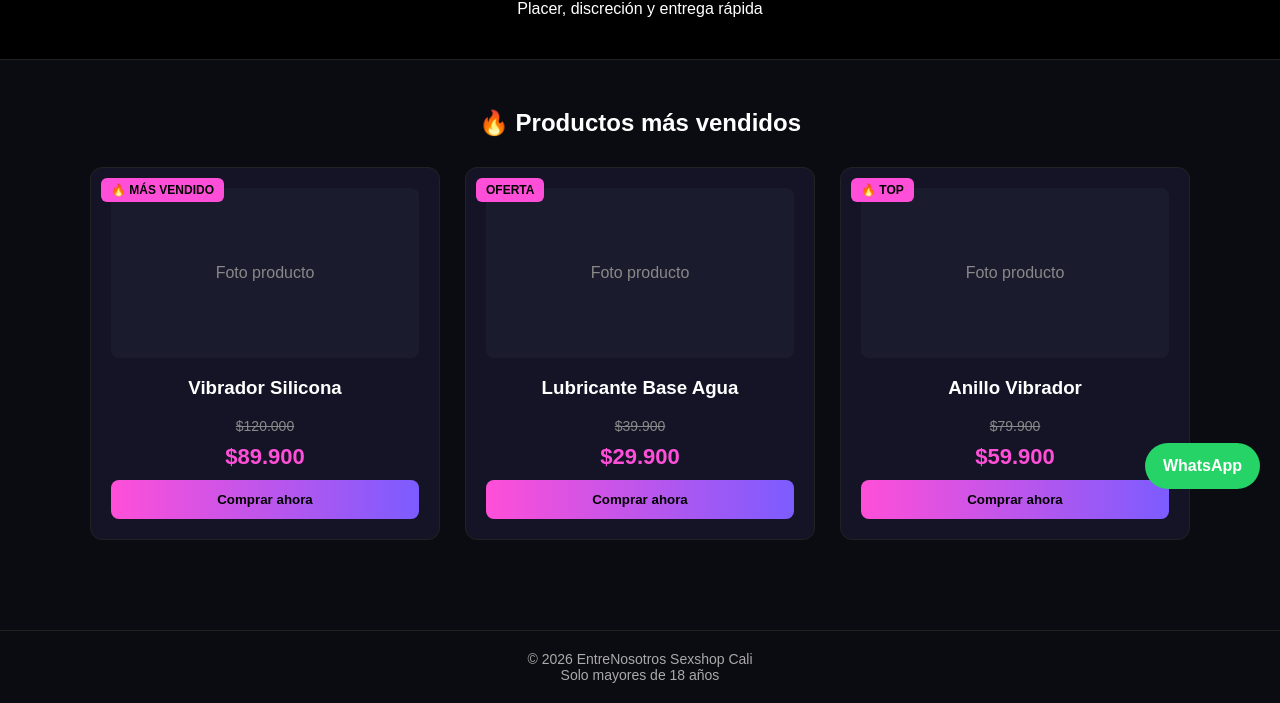
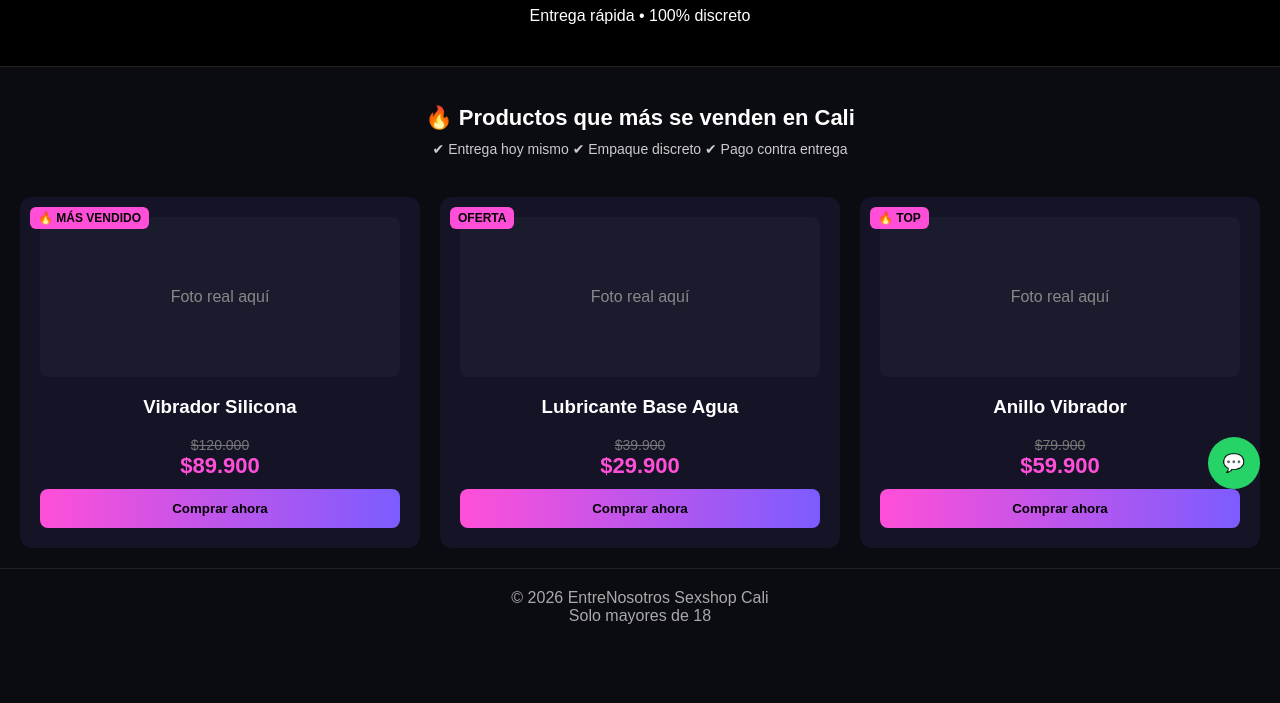
Before and after one commit to entrenosotrossexshopcali/mipagina, a plain HTML site: page index.html in a window 1280 px wide. Shown: the part 291-994 px from the top of the page. After the commit the page ends 936 px from the top, so only its background shows below. Drawn offline with Linux system fonts and the light colour scheme.

Commit message:
Update index.html

```diff
--- a/index.html
+++ b/index.html
@@ -2,13 +2,12 @@
 <html lang="es">
 
 <head>
-
 <meta charset="utf-8">
 <meta name="viewport" content="width=device-width, initial-scale=1">
 
-<title>EntreNosotros Sexshop Cali | Entrega Rápida</title>
+<title>EntreNosotros Sexshop Cali | Entrega HOY</title>
 
-<meta name="description" content="Sexshop en Cali con entrega rápida y discreta. Compra por WhatsApp.">
+<meta name="description" content="Sexshop en Cali con entrega hoy mismo. Compra discreta por WhatsApp.">
 
 <style>
 
@@ -21,13 +20,13 @@ color:white;
 
 header{
 background:#000;
-border-bottom:1px solid #222;
 text-align:center;
 padding:25px;
+border-bottom:1px solid #222;
 }
 
 .logo{
-width:220px;
+width:230px;
 display:block;
 margin:auto;
 margin-bottom:10px;
@@ -36,41 +35,41 @@ margin-bottom:10px;
 .banner{
 background:linear-gradient(90deg,#ff4fd8,#7c5cff);
 text-align:center;
-padding:10px;
+padding:12px;
 font-weight:bold;
 color:black;
-}
-
-.container{
-width:90%;
-max-width:1100px;
-margin:auto;
+font-size:14px;
 }
 
 .hero{
 text-align:center;
-padding:30px 0;
+padding:20px;
+}
+
+.hero h2{
+font-size:22px;
+margin-bottom:10px;
+}
+
+.badges{
+font-size:14px;
+color:#ccc;
+margin-top:10px;
 }
 
 .grid{
 display:grid;
 grid-template-columns:repeat(auto-fit,minmax(250px,1fr));
-gap:25px;
-margin-top:30px;
+gap:20px;
+padding:20px;
 }
 
 .card{
 background:#141426;
+padding:20px;
 border-radius:12px;
-padding:20px;
 text-align:center;
-border:1px solid #222;
-transition:0.3s;
 position:relative;
-}
-
-.card:hover{
-transform:translateY(-6px);
 }
 
 .tag{
@@ -79,14 +78,14 @@ top:10px;
 left:10px;
 background:#ff4fd8;
 color:black;
-padding:5px 10px;
+padding:4px 8px;
 font-size:12px;
 border-radius:6px;
 font-weight:bold;
 }
 
 .img{
-height:170px;
+height:160px;
 background:#1b1b2e;
 border-radius:8px;
 display:flex;
@@ -97,36 +96,33 @@ margin-bottom:10px;
 }
 
 .price{
+color:#ff4fd8;
 font-size:22px;
 font-weight:bold;
-color:#ff4fd8;
-margin:10px 0;
 }
 
 .old{
 text-decoration:line-through;
-color:#888;
+color:#777;
 font-size:14px;
 }
 
 button{
+margin-top:10px;
 background:linear-gradient(90deg,#ff4fd8,#7c5cff);
 border:none;
 padding:12px;
-color:#000;
+width:100%;
+border-radius:8px;
 font-weight:bold;
-border-radius:8px;
 cursor:pointer;
-width:100%;
 }
 
 footer{
-margin-top:60px;
+text-align:center;
 padding:20px;
 border-top:1px solid #222;
-text-align:center;
 color:#aaa;
-font-size:14px;
 }
 
 .whatsapp{
@@ -134,11 +130,11 @@ position:fixed;
 bottom:20px;
 right:20px;
 background:#25d366;
+padding:15px;
+border-radius:50%;
 color:white;
-padding:14px 18px;
-border-radius:50px;
-font-weight:bold;
 text-decoration:none;
+font-size:18px;
 }
 
 </style>
@@ -148,96 +144,68 @@ text-decoration:none;
 <body>
 
 <div class="banner">
-🔥 Entrega en Cali en menos de 24 horas • Compra discreta 🔥
+🔥 ENTREGA HOY EN CALI • PAGO CONTRA ENTREGA • DISCRETO 🔥
 </div>
 
 <header>
-
-<img src="logo.png" alt="EntreNosotros Sexshop Cali" class="logo">
-
+<img src="logo.png" class="logo">
 <h1>Sexshop Cali</h1>
-
-<p>Placer, discreción y entrega rápida</p>
-
+<p>Entrega rápida • 100% discreto</p>
 </header>
 
+<div class="hero">
+<h2>🔥 Productos que más se venden en Cali</h2>
 
-<div class="container hero">
-
-<h2>🔥 Productos más vendidos</h2>
+<div class="badges">
+✔ Entrega hoy mismo
+✔ Empaque discreto
+✔ Pago contra entrega
+</div>
+</div>
 
 <div class="grid">
 
 <div class="card">
-
 <div class="tag">🔥 MÁS VENDIDO</div>
-
-<div class="img">Foto producto</div>
-
+<div class="img">Foto real aquí</div>
 <h3>Vibrador Silicona</h3>
-
 <div class="old">$120.000</div>
 <div class="price">$89.900</div>
-
-<a href="https://wa.me/573123048237?text=Hola%20quiero%20el%20Vibrador" target="_blank">
+<a href="https://wa.me/573123048237?text=Hola%20quiero%20el%20Vibrador">
 <button>Comprar ahora</button>
 </a>
-
 </div>
 
+<div class="card">
+<div class="tag">OFERTA</div>
+<div class="img">Foto real aquí</div>
+<h3>Lubricante Base Agua</h3>
+<div class="old">$39.900</div>
+<div class="price">$29.900</div>
+<a href="https://wa.me/573123048237?text=Hola%20quiero%20el%20Lubricante">
+<button>Comprar ahora</button>
+</a>
+</div>
 
 <div class="card">
-
-<div class="tag">OFERTA</div>
-
-<div class="img">Foto producto</div>
-
-<h3>Lubricante Base Agua</h3>
-
-<div class="old">$39.900</div>
-<div class="price">$29.900</div>
-
-<a href="https://wa.me/573123048237?text=Hola%20quiero%20el%20Lubricante" target="_blank">
+<div class="tag">🔥 TOP</div>
+<div class="img">Foto real aquí</div>
+<h3>Anillo Vibrador</h3>
+<div class="old">$79.900</div>
+<div class="price">$59.900</div>
+<a href="https://wa.me/573123048237?text=Hola%20quiero%20el%20Anillo">
 <button>Comprar ahora</button>
 </a>
-
-</div>
-
-
-<div class="card">
-
-<div class="tag">🔥 TOP</div>
-
-<div class="img">Foto producto</div>
-
-<h3>Anillo Vibrador</h3>
-
-<div class="old">$79.900</div>
-<div class="price">$59.900</div>
-
-<a href="https://wa.me/573123048237?text=Hola%20quiero%20el%20Anillo" target="_blank">
-<button>Comprar ahora</button>
-</a>
-
 </div>
 
 </div>
 
-</div>
-
-
 <footer>
-
 © 2026 EntreNosotros Sexshop Cali
-<br>
-Solo mayores de 18 años
-
+<br>Solo mayores de 18
 </footer>
 
-
-<a class="whatsapp" href="https://wa.me/573123048237" target="_blank">
-WhatsApp
-</a>
+<a class="whatsapp" href="https://wa.me/573123048237">💬</a>
 
 </body>
 </html>
```
